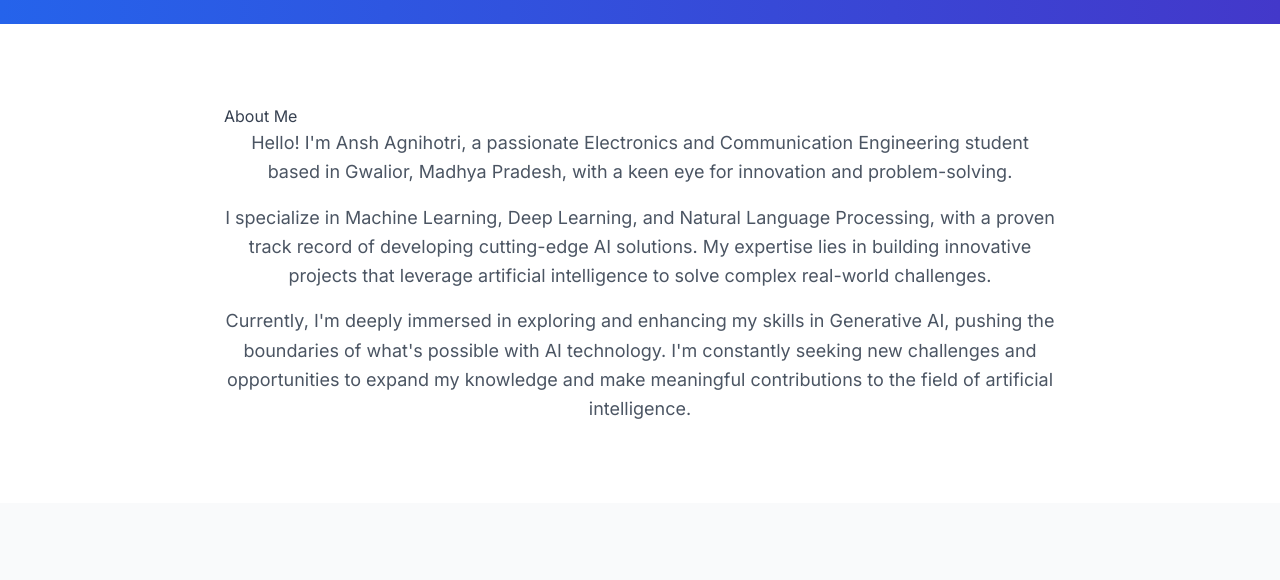
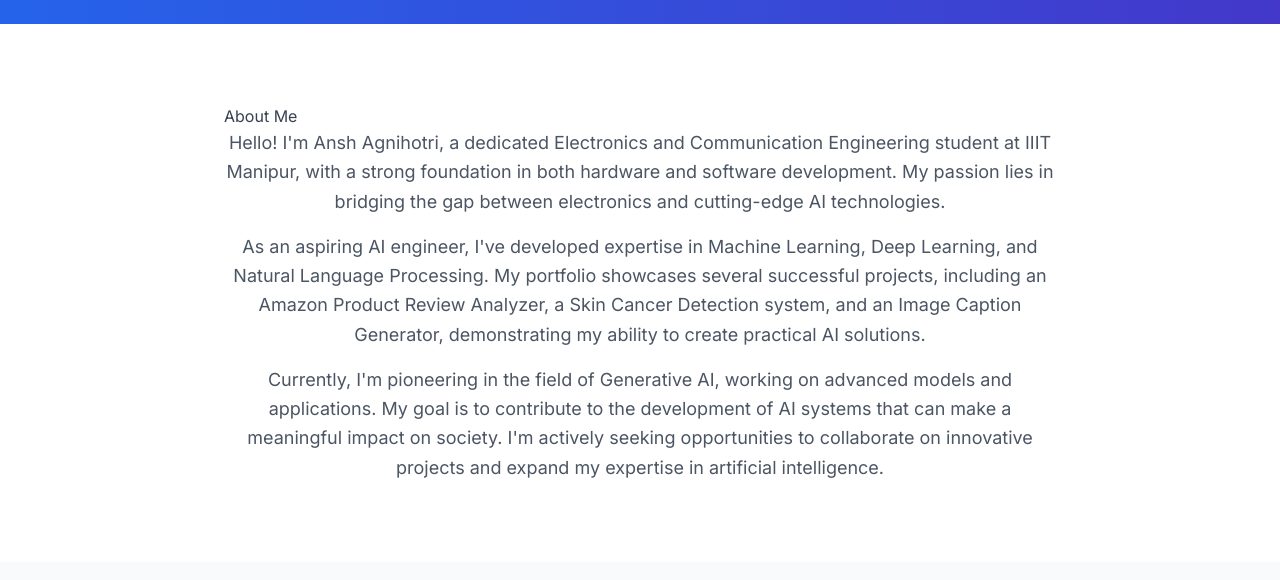
Before and after one commit to agnihotri-anxh/MyPortfolio, a plain HTML site: page index.html in a window 1280 px wide. Shown: the part 800-1380 px from the top of the page. Drawn offline with nearby package versions, Linux system fonts and the light colour scheme.

Commit message:
Enhance About Me section with more detailed and professional content

```diff
--- a/index.html
+++ b/index.html
@@ -162,13 +162,13 @@
             <h2 class="section-title">About Me</h2>
             <div class="text-center text-lg text-gray-600 leading-relaxed">
                 <p class="mb-4">
-                    Hello! I'm Ansh Agnihotri, a passionate Electronics and Communication Engineering student based in Gwalior, Madhya Pradesh, with a keen eye for innovation and problem-solving.
+                    Hello! I'm Ansh Agnihotri, a dedicated Electronics and Communication Engineering student at IIIT Manipur, with a strong foundation in both hardware and software development. My passion lies in bridging the gap between electronics and cutting-edge AI technologies.
                 </p>
                 <p class="mb-4">
-                    I specialize in Machine Learning, Deep Learning, and Natural Language Processing, with a proven track record of developing cutting-edge AI solutions. My expertise lies in building innovative projects that leverage artificial intelligence to solve complex real-world challenges.
+                    As an aspiring AI engineer, I've developed expertise in Machine Learning, Deep Learning, and Natural Language Processing. My portfolio showcases several successful projects, including an Amazon Product Review Analyzer, a Skin Cancer Detection system, and an Image Caption Generator, demonstrating my ability to create practical AI solutions.
                 </p>
                 <p>
-                    Currently, I'm deeply immersed in exploring and enhancing my skills in Generative AI, pushing the boundaries of what's possible with AI technology. I'm constantly seeking new challenges and opportunities to expand my knowledge and make meaningful contributions to the field of artificial intelligence.
+                    Currently, I'm pioneering in the field of Generative AI, working on advanced models and applications. My goal is to contribute to the development of AI systems that can make a meaningful impact on society. I'm actively seeking opportunities to collaborate on innovative projects and expand my expertise in artificial intelligence.
                 </p>
             </div>
         </div>
```
